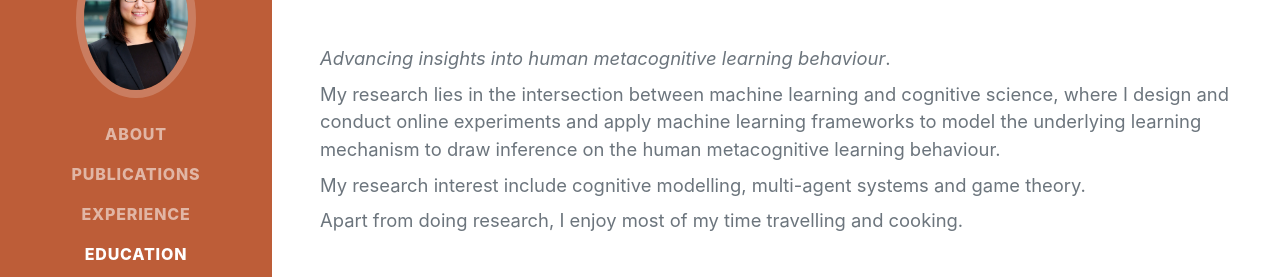
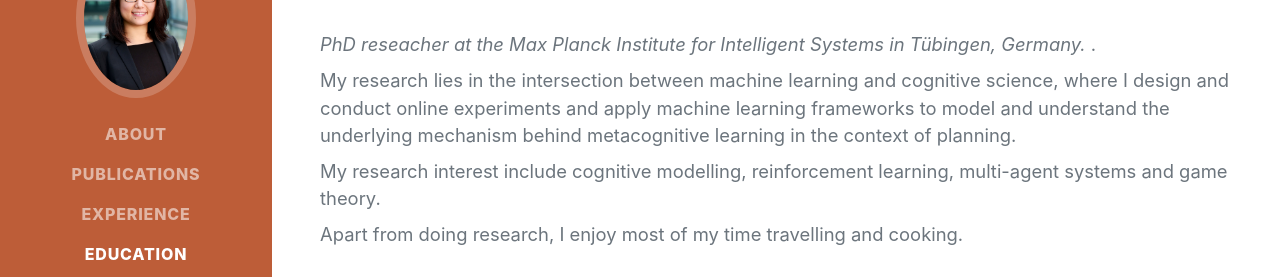
Before and after one commit to Reeche/reeche.github.io, a website: page index.html in a window 1280 px wide. Shown: the part 298-575 px from the top of the page. Drawn offline with nearby package versions, Linux system fonts and the light colour scheme; a web font is replaced by a local one.

Commit message:
changed wording

```diff
--- a/index.html
+++ b/index.html
@@ -48,12 +48,11 @@
             <div class="subheading mb-5">
                 <a href="mailto:name@email.com">ruiqi.he@outlook.com</a>
             </div>
-            <p class="lead mb-2"><i>Advancing insights into human metacognitive learning behaviour</i>.
+            <p class="lead mb-2"><i>PhD reseacher at the Max Planck Institute for Intelligent Systems in Tübingen, Germany. </i>.
             <p class="lead mb-2">My research lies in the intersection between machine learning and cognitive science,
-                where I design and
-                conduct online experiments and apply machine learning frameworks to model the underlying learning
-                mechanism to draw inference on the human metacognitive learning behaviour.
-            <p class="lead mb-2"> My research interest include cognitive modelling, multi-agent systems and game theory.
+                where I design and conduct online experiments and apply machine learning frameworks to model and understand
+                the underlying mechanism behind metacognitive learning in the context of planning.
+            <p class="lead mb-2"> My research interest include cognitive modelling, reinforcement learning, multi-agent systems and game theory.
             <p class="lead mb-5"> Apart from doing research, I enjoy most of my time travelling and cooking.
                 <!--            Check out my travel blog for travel inspirations.-->
             <div class="social-icons">
@@ -172,6 +171,9 @@
     </section>
     <hr class="m-0"/>
 
+    <iframe src="recipes/test.html" width="600" height="400" frameborder="0"></iframe>
+
+
 </div>
 <!-- Bootstrap core JS-->
 <script src="https://cdn.jsdelivr.net/npm/bootstrap@5.2.3/dist/js/bootstrap.bundle.min.js"></script>
--- /dev/null
+++ b/recipes/test.html
@@ -0,0 +1,4 @@
+<!-- Extends index.html -->
+
+
+This is a recipe
```
